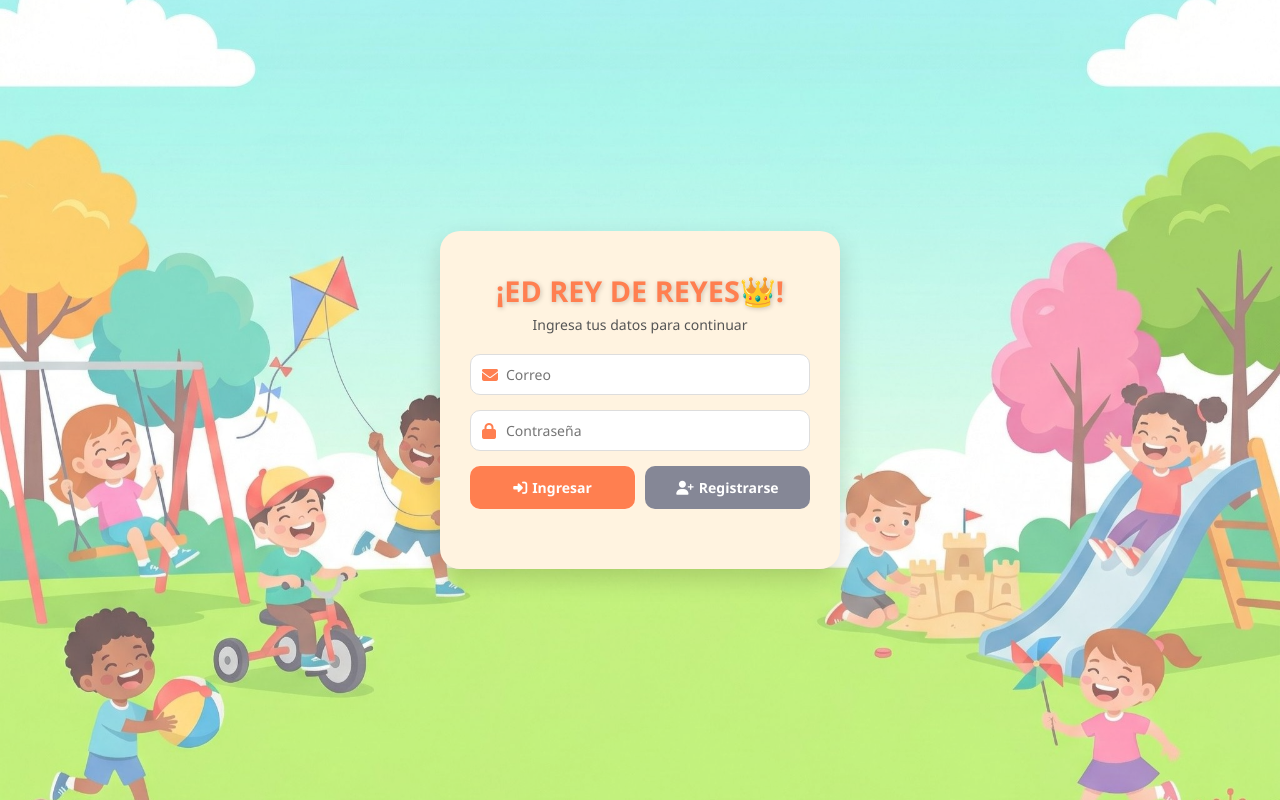
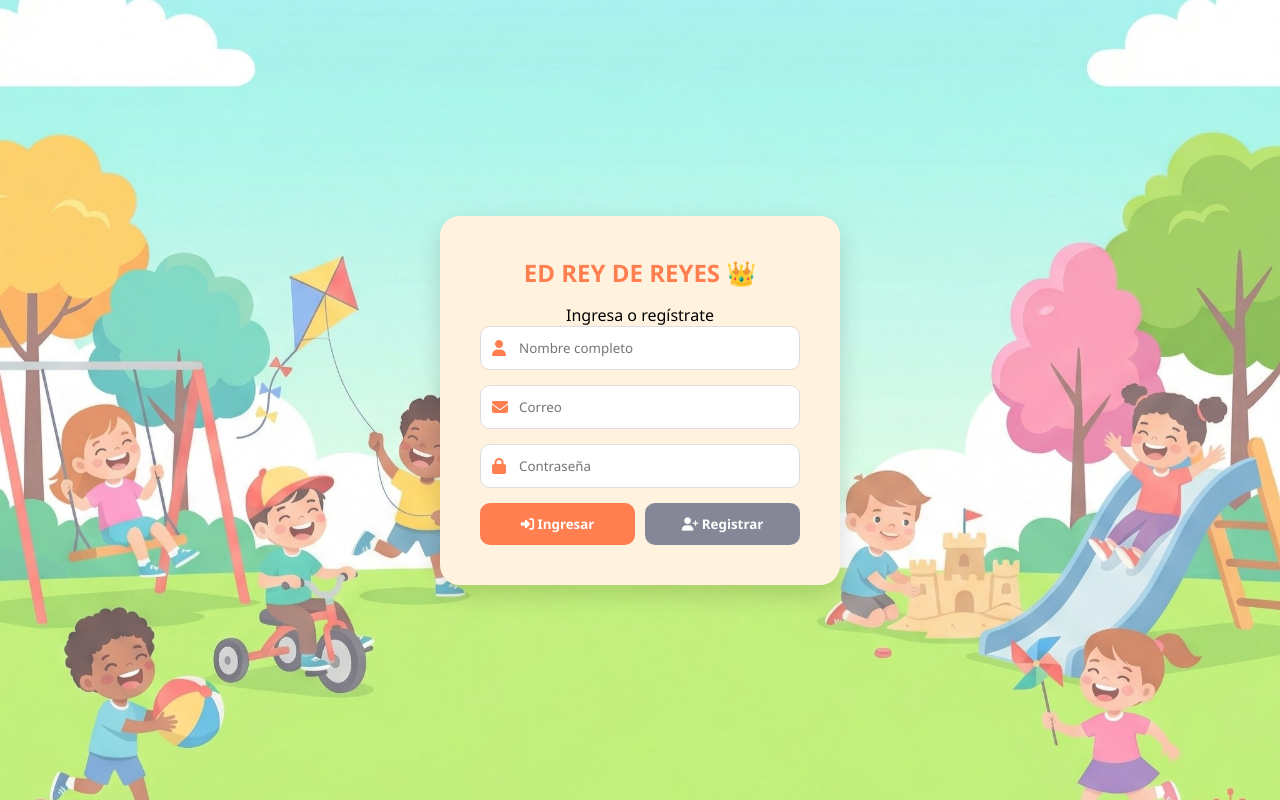
Before and after one commit to jesuscodi/ED-ASISTENCIA, a plain HTML site: page index.html in a window 1280 px wide. Drawn offline with Linux system fonts and the light colour scheme.

Commit message:
Update index.html

```diff
--- a/index.html
+++ b/index.html
@@ -3,191 +3,120 @@
 <head>
 <meta charset="UTF-8">
 <meta name="viewport" content="width=device-width, initial-scale=1.0">
-  <title>Login | Mi Sistema</title>
+<title>REY DE REYES</title>
+
 <link href="https://cdnjs.cloudflare.com/ajax/libs/font-awesome/6.4.0/css/all.min.css" rel="stylesheet">
 
 <style>
-    /* ===== RESET ===== */
-    * {
-      margin: 0;
-      padding: 0;
-      box-sizing: border-box;
-      font-family: 'Segoe UI', Tahoma, Geneva, Verdana, sans-serif;
+
+*{
+margin:0;
+padding:0;
+box-sizing:border-box;
+font-family:Segoe UI;
 }
 
-    /* ===== FONDO GENERAL ===== */
-    /* body {
-      min-height: 100vh;
-      display: flex;
-      justify-content: center;
-      align-items: center;
-      background: linear-gradient(135deg, #4e73df, #1cc88a);
-    } */
-body {
-  min-height: 100vh;
-  display: flex;
-  justify-content: center;
-  align-items: center;
-
-  /* Fondo con la imagen de niños */
-  background-image: url('img/fondo-ninos.jpg');
-  background-size: cover;        /* La imagen cubre toda la pantalla */
-  background-position: center;   /* Centrada */
-  background-repeat: no-repeat;  /* No se repite */
-
-  /* Opcional: agrega un overlay semitransparente para que el login resalte */
-  position: relative;
+body{
+min-height:100vh;
+display:flex;
+justify-content:center;
+align-items:center;
+background:url('img/fondo-ninos.jpg') center/cover no-repeat;
+position:relative;
 }
 
-body::before {
-  content: "";
-  position: absolute;
-  inset: 0;
-  background-color: rgba(255,255,255,0.3); /* ajuste de transparencia para resaltar el login */
-  z-index: 0;
+body::before{
+content:"";
+position:absolute;
+inset:0;
+background:rgba(255,255,255,0.3);
 }
 
-.login-wrapper {
-  position: relative; /* Para que el login quede encima del overlay */
-  z-index: 1;
+.login-wrapper{
+position:relative;
+z-index:1;
+width:100%;
+display:flex;
+justify-content:center;
 }
 
-    /* ===== CONTENEDOR LOGIN ===== */
-    .login-wrapper {
-      width: 100%;
-      padding: 20px;
-      display: flex;
-      justify-content: center;
-      align-items: center;
+.login-container{
+background:#fff3e0;
+padding:40px;
+border-radius:20px;
+width:100%;
+max-width:400px;
+box-shadow:0 10px 25px rgba(0,0,0,.15);
+text-align:center;
 }
 
-    .login-container {
-      background: #fff3e0; /* igual que las tarjetas del dashboard */
-      padding: 40px 30px;
-      border-radius: 20px;
-      width: 100%;
-      max-width: 400px;
-      box-shadow: 0 10px 25px rgba(0,0,0,0.15);
-      text-align: center;
-      transition: transform 0.3s, box-shadow 0.3s;
+h2{
+color:#ff7f50;
+margin-bottom:15px;
 }
 
-    .login-container:hover {
-      transform: translateY(-5px);
-      box-shadow: 0 15px 35px rgba(0,0,0,0.2);
+.input-group{
+position:relative;
+margin-bottom:15px;
 }
 
-    /* ===== TITULOS ===== */
-    .login-container h2 {
-      margin-bottom: 5px;
-      color: #ff7f50;
-      font-size: 1.8rem;
-      text-shadow: 1px 1px 5px rgba(0,0,0,0.2);
+.input-group i{
+position:absolute;
+left:12px;
+top:50%;
+transform:translateY(-50%);
+color:#ff7f50;
 }
 
-    .login-container p {
-      margin-bottom: 20px;
-      color: #555;
-      font-size: 14px;
+input{
+width:100%;
+padding:12px 12px 12px 38px;
+border-radius:10px;
+border:1px solid #ddd;
 }
 
-    /* ===== INPUTS ===== */
-    .input-group {
-      position: relative;
-      margin-bottom: 15px;
+.botones{
+display:flex;
+gap:10px;
+margin-top:15px;
 }
 
-    .input-group i {
-      position: absolute;
-      top: 50%;
-      left: 12px;
-      transform: translateY(-50%);
-      color: #ff7f50;
-      font-size: 1rem;
+button{
+flex:1;
+padding:12px;
+border:none;
+border-radius:10px;
+cursor:pointer;
+font-weight:bold;
 }
 
-    .input-group input {
-      width: 100%;
-      padding: 10px 10px 10px 35px;
-      border-radius: 10px;
-      border: 1px solid #ddd;
-      outline: none;
-      font-size: 14px;
-      transition: 0.3s;
+#btnLogin{
+background:#ff7f50;
+color:white;
 }
 
-    .input-group input:focus {
-      border-color: #ff7f50;
-      box-shadow: 0 0 0 2px rgba(255,127,80,0.2);
+#btnRegistro{
+background:#858796;
+color:white;
 }
 
-    /* ===== BOTONES ===== */
-    .botones {
-      display: flex;
-      gap: 10px;
-      margin-top: 15px;
-    }
+</style>
 
-    .botones button {
-      flex: 1;
-      padding: 12px;
-      border: none;
-      border-radius: 10px;
-      cursor: pointer;
-      font-weight: bold;
-      font-size: 14px;
-      transition: 0.3s;
-      display: flex;
-      align-items: center;
-      justify-content: center;
-      gap: 5px;
-    }
+</head>
 
-    #btnLogin {
-      background: #ff7f50;
-      color: white;
-    }
-
-    #btnLogin:hover {
-      background: #ff6f40;
-    }
-
-    #btnRegistro {
-      background: #858796;
-      color: white;
-    }
-
-    #btnRegistro:hover {
-      background: #6c757d;
-    }
-
-    /* ===== MENSAJES ===== */
-    #mensaje {
-      margin-top: 15px;
-      font-size: 14px;
-      font-weight: bold;
-      color: red;
-    }
-
-    /* ===== RESPONSIVE ===== */
-    @media (max-width: 480px) {
-      .login-container {
-        padding: 30px 20px;
-      }
-
-      .botones button {
-        padding: 10px;
-        font-size: 13px;
-      }
-    }
-  </style>
-</head>
 <body>
 
 <div class="login-wrapper">
 <div class="login-container">
-    <h2>¡ED REY DE REYES👑!</h2>
-    <p>Ingresa tus datos para continuar</p>
+
+<h2>ED REY DE REYES 👑</h2>
+
+<p>Ingresa o regístrate</p>
+
+<div class="input-group">
+<i class="fa fa-user"></i>
+<input type="text" id="nombre" placeholder="Nombre completo">
+</div>
 
 <div class="input-group">
 <i class="fa fa-envelope"></i>
@@ -200,14 +129,19 @@ body::before {
 </div>
 
 <div class="botones">
-      <button id="btnLogin"><i class="fa fa-sign-in-alt"></i> Ingresar</button>
-      <button id="btnRegistro"><i class="fa fa-user-plus"></i> Registrarse</button>
+<button id="btnLogin">
+<i class="fa fa-sign-in-alt"></i> Ingresar
+</button>
+
+<button id="btnRegistro">
+<i class="fa fa-user-plus"></i> Registrar
+</button>
 </div>
 
-    <p id="mensaje"></p>
 </div>
 </div>
 
 <script type="module" src="login.js"></script>
+
 </body>
 </html>
```
Lines whose indentation alone changed are shown as unchanged.
